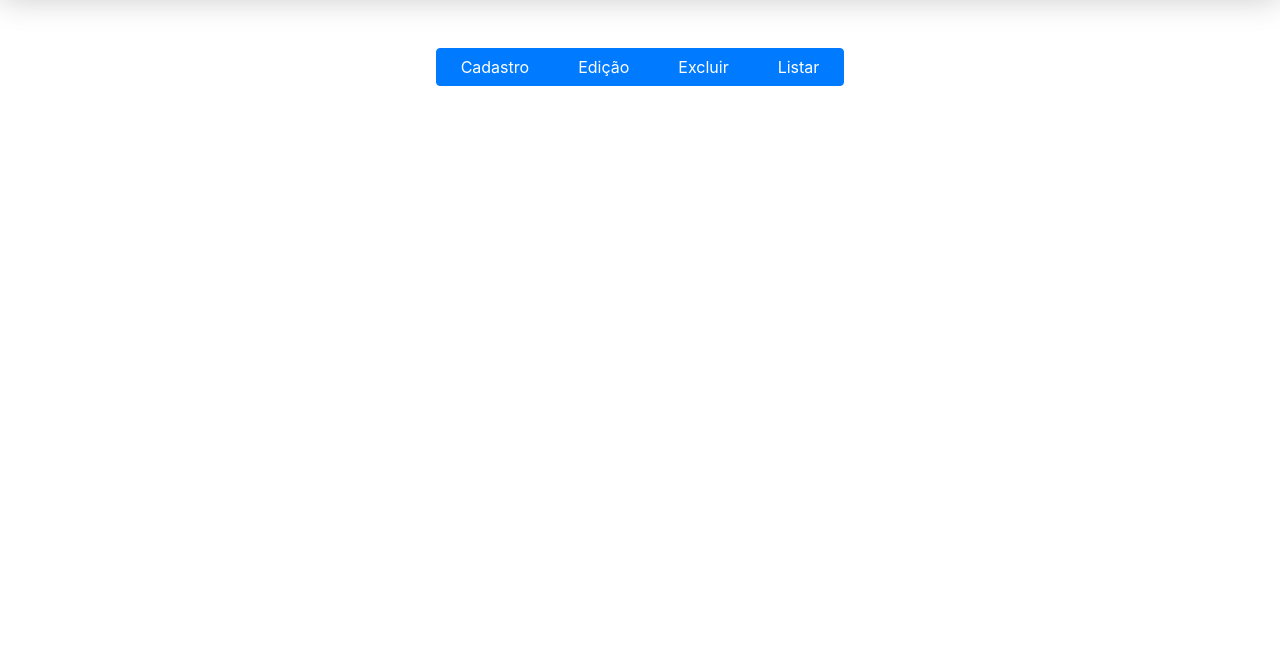
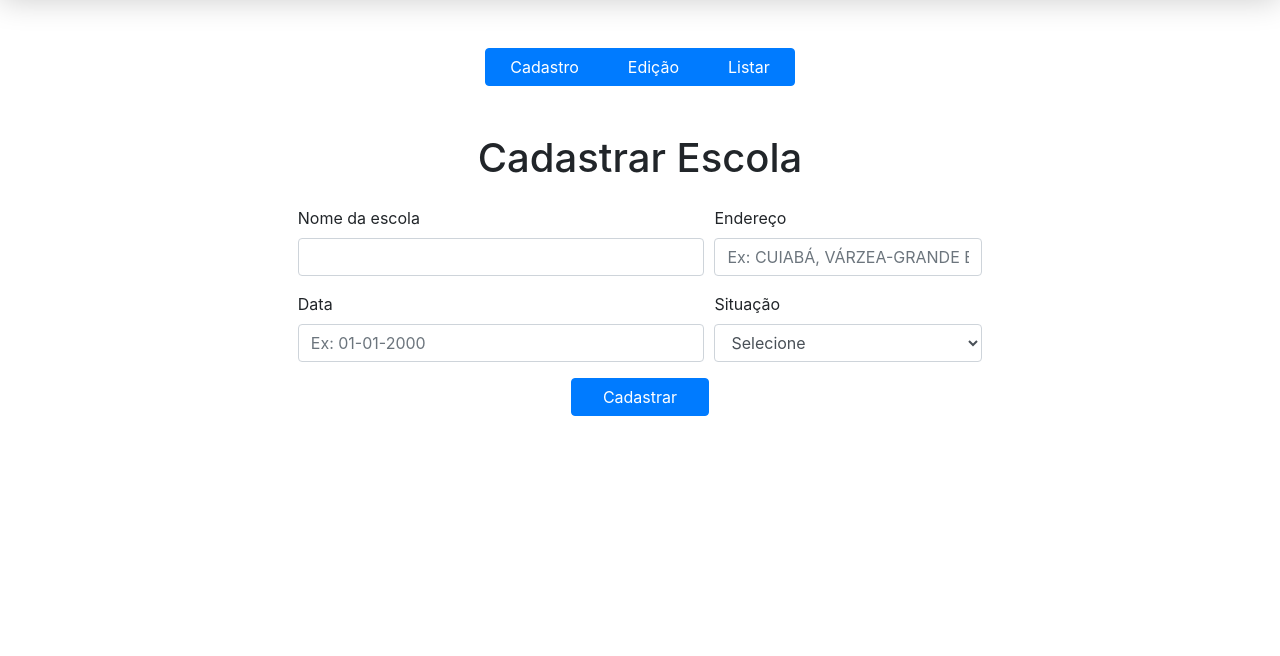
Before and after one commit to fogeid/Teste-de-selecao-para-desenvolvedor-PHP, a PHP site: template views/escolas.php in a window 1280 px wide. Shown: the part 120-776 px from the top of the page. Run offline with PHP 8.4, Linux system fonts and the light colour scheme; the template is opened without the code that fills it, so the values that code supplies are empty; some web fonts are replaced.

Commit message:
Add files via upload

```diff
--- a/views/alunos.php
+++ b/views/alunos.php
@@ -1,7 +1,6 @@
 <div class="menu-turmas btn-group btn-group-justify d-flex justify-content-center py-5" role="group" aria-label="Basic example">
   <a href="?pagina=alunos" class="btn btn-primary px-4">Cadastro</a>
   <a href="?pagina=editar_aluno" class="btn btn-primary px-4">Edição</a>
-  <a href="?pagina=excluir_aluno" class="btn btn-primary px-4">Excluir</a>
   <a href="?pagina=buscar_alunos" class="btn btn-primary px-4">Listar</a>
 </div>
 
@@ -29,7 +28,7 @@
     </div>
     <div class="form-group col-md-3">
       <label for="telefone">Telefone</label>
-      <input type="text" name="telefone" class="form-control" id="telefone" placeholder="65987654321">
+      <input type="text" name="telefone" class="form-control" id="telefone" placeholder="Ex: 65987654321">
     </div>
     <div class="form-group col-md-4">
       <label for="email">E-mail</label>
--- a/views/escolas.php
+++ b/views/escolas.php
@@ -1,6 +1,36 @@
 <div class="menu-turmas btn-group btn-group-justify d-flex justify-content-center py-5" role="group" aria-label="Basic example">
-  <a href="#" class="btn btn-primary px-4">Cadastro</a>
-  <a href="#" class="btn btn-primary px-4">Edição</a>
-  <a href="#" class="btn btn-primary px-4">Excluir</a>
-  <a href="#" class="btn btn-primary px-4">Listar</a>
+  <a href="?pagina=escolas" class="btn btn-primary px-4">Cadastro</a>
+  <a href="?pagina=editar_escola" class="btn btn-primary px-4">Edição</a>
+  <a href="?pagina=buscar_escolas" class="btn btn-primary px-4">Listar</a>
 </div>
+
+<h1 class="container mb-4 text-center">Cadastrar Escola</h1>
+<form class="container d-flex flex-column col-md-8" method="POST" action="processa_escola.php">
+  <div class="form-row justify-content-center">
+    <div class="form-group col-md-6">
+      <label for="nome">Nome da escola</label>
+      <input type="text" name="nome" class="form-control" id="nome">
+    </div>
+    <div class="form-group col-md-4">
+      <label for="endereco">Endereço</label>
+      <input type="text" name="endereco" class="form-control" id="endereco" placeholder="Ex: CUIABÁ, VÁRZEA-GRANDE ETC..">
+      </select>
+    </div>
+  </div>
+  <div class="form-row justify-content-center">
+    <div class="form-group col-md-6">
+      <label for="data_cad">Data</label>
+      <input type="text" name="data_cad" class="form-control" id="data_cad" placeholder="Ex: 01-01-2000">
+      </select>
+    </div>
+    <div class="form-group col-md-4">
+      <label for="situacao">Situação</label>
+      <select id="situacao" name="situacao" class="form-control">
+        <option selected>Selecione</option>
+        <option>Em atividade</option>
+        <option>Paralisada</option>
+      </select>
+    </div>
+  </div>
+  <button type="submit" class="btn btn-primary col-md-2 container">Cadastrar</button>
+</form>
```
Also changed, not shown: views/matricula.php (+62 -23 lines), views/turmas.php (+13 -1 lines).
